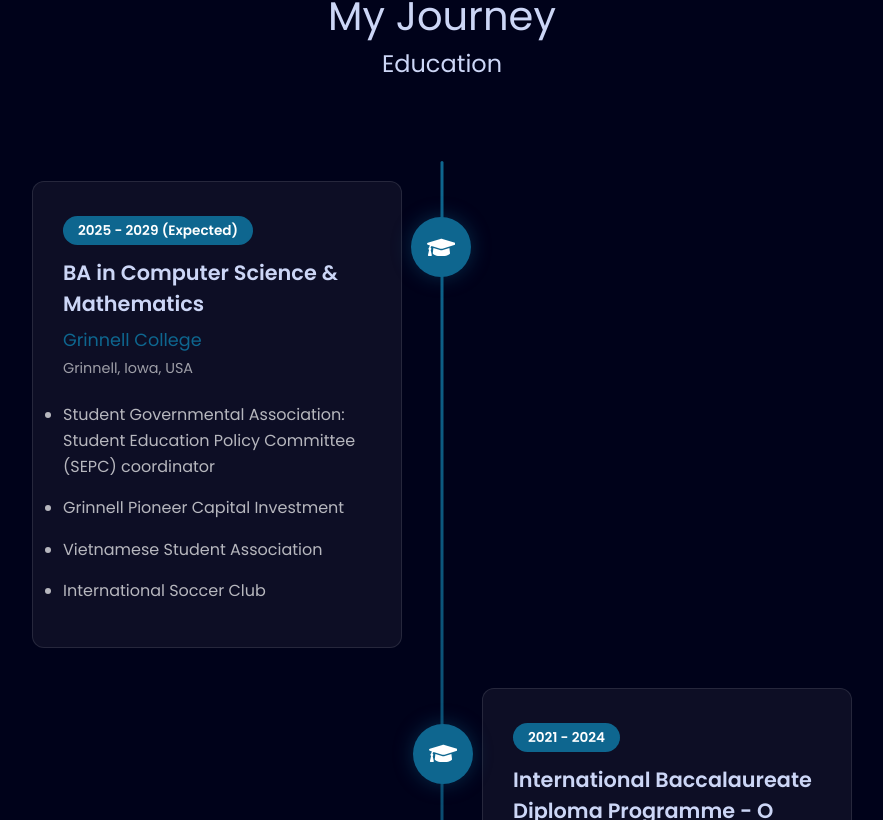
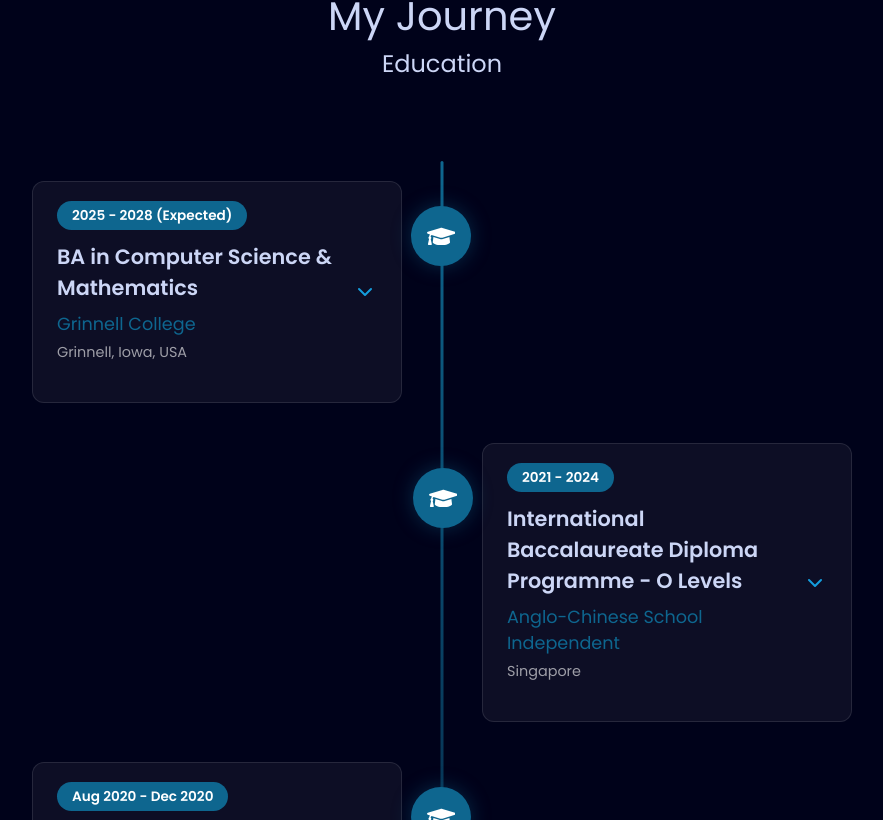
Before and after one commit to Namdo2465/my-portfolio, a React (Create React App) app: page / in a window 1280 px wide. Shown: the part 1800-2620 px from the top of the page, without its empty margins (198-1081 px from the left). Built offline with nearby package versions, Linux system fonts and the light colour scheme.

Commit message:
Fix education + experience grid box

```diff
--- a/src/components/Education.js
+++ b/src/components/Education.js
@@ -1,6 +1,7 @@
-import React from "react";
+import React, { useState } from "react";
 import { motion } from "framer-motion";
 import { FaGraduationCap } from "react-icons/fa";
+import { FiChevronDown } from "react-icons/fi";
 import "../styles/Education.css";
 
 const educationData = [
@@ -9,7 +10,7 @@
     degree: "BA in Computer Science & Mathematics",
     school: "Grinnell College",
     location: "Grinnell, Iowa, USA",
-    period: "2025 - 2029 (Expected)",
+    period: "2025 - 2028 (Expected)",
     activities: [
       "Student Governmental Association: Student Education Policy Committee (SEPC) coordinator",
       "Grinnell Pioneer Capital Investment",
@@ -30,7 +31,8 @@
       "Member of Boarding School Student Council",
       "Executive committee member of Blood Drive donation",
       "Member of School Soccer Team",
-        "Head of Logistics for Choir"],
+      "Head of Logistics for Choir",
+    ],
   },
   {
     id: 3,
@@ -40,12 +42,15 @@
     period: "Aug 2020 - Dec 2020",
     activities: [
       "5th place in the country-wide entrance exam for the Math-specialised class of 2023",
-        "Member of Hanoi-Amsterdam Math Club",],
+      "Member of Hanoi-Amsterdam Math Club",
+    ],
   },
   // Add more education entries as needed
 ];
 
 const Education = () => {
+  const [openId, setOpenId] = useState(null);
+
   const fadeIn = {
     opacity: 1,
     y: 0,
@@ -53,6 +58,10 @@
       duration: 1,
       ease: "easeOut",
     },
+  };
+
+  const toggleItem = (id) => {
+    setOpenId((currentId) => (currentId === id ? null : id));
   };
 
   return (
@@ -75,10 +84,15 @@
         </div>
 
         <div className="timeline">
-          {educationData.map((edu, index) => (
+          {educationData.map((edu, index) => {
+            const isOpen = openId === edu.id;
+
+            return (
               <motion.div
                 key={edu.id}
-              className={`timeline-item ${index % 2 === 0 ? "left" : "right"}`}
+                className={`timeline-item ${
+                  index % 2 === 0 ? "left" : "right"
+                } ${isOpen ? "is-open" : ""}`}
                 initial={{ opacity: 0, y: 50 }}
                 whileInView={fadeIn}
                 viewport={{ once: false }}
@@ -87,14 +101,28 @@
                   <div className="timeline-icon">
                     <FaGraduationCap />
                   </div>
-                <div className="timeline-date">
+                  <button
+                    type="button"
+                    className="timeline-toggle"
+                    aria-expanded={isOpen}
+                    aria-controls={`education-details-${edu.id}`}
+                    onClick={() => toggleItem(edu.id)}
+                  >
+                    <span className="timeline-summary">
+                      <span className="timeline-date">
                         <span>{edu.period}</span>
-                </div>
-                <h3 className="timeline-title">{edu.degree}</h3>
-                <h4 className="timeline-school">{edu.school}</h4>
-                <p className="timeline-location">{edu.location}</p>
-                {edu.activities && (
-                  <ul className="timeline-achievements">
+                      </span>
+                      <span className="timeline-title">{edu.degree}</span>
+                      <span className="timeline-school">{edu.school}</span>
+                      <span className="timeline-location">{edu.location}</span>
+                    </span>
+                    <FiChevronDown className="timeline-chevron" />
+                  </button>
+                  {isOpen && edu.activities && (
+                    <ul
+                      className="timeline-achievements timeline-details"
+                      id={`education-details-${edu.id}`}
+                    >
                       {edu.activities.map((achievement, i) => (
                         <li key={i}>{achievement}</li>
                       ))}
@@ -102,7 +130,8 @@
                   )}
                 </div>
               </motion.div>
-          ))}
+            );
+          })}
         </div>
       </div>
     </div>
--- a/src/components/Experience.js
+++ b/src/components/Experience.js
@@ -1,6 +1,7 @@
-import React from "react";
+import React, { useState } from "react";
 import { motion } from "framer-motion";
 import { FaBriefcase } from "react-icons/fa";
+import { FiChevronDown } from "react-icons/fi";
 import "../styles/Experience.css";
 
 const experienceData = [
@@ -9,7 +10,7 @@
     title: "Software Engineer Intern",
     company: "FinBud AI",
     location: "Chicago, Illinois",
-    period: "Aug 2025 - Present",
+    period: "Aug 2025 - Apr 2026",
     responsibilities: [
       "Integrated financial chatbot by connecting FastAPI backend with Vue.js frontend, enabling users to access real-time investment insights and market analysis.",
       "Engineered RAG pipeline using LangChain and ChromaDB to retrieve and ground LLM responses in real-time data, improving answer accuracy and reducing hallucinations.",
@@ -55,6 +56,8 @@
 ];
 
 const Experience = () => {
+  const [openId, setOpenId] = useState(null);
+
   const fadeIn = {
     opacity: 1,
     y: 0,
@@ -62,6 +65,10 @@
       duration: 1,
       ease: "easeOut",
     },
+  };
+
+  const toggleItem = (id) => {
+    setOpenId((currentId) => (currentId === id ? null : id));
   };
 
   return (
@@ -80,10 +87,15 @@
         </div>
 
         <div className="timeline">
-          {experienceData.map((exp, index) => (
+          {experienceData.map((exp, index) => {
+            const isOpen = openId === exp.id;
+
+            return (
               <motion.div
                 key={exp.id}
-              className={`timeline-item ${index % 2 === 1 ? "left" : "right"}`}
+                className={`timeline-item ${
+                  index % 2 === 1 ? "left" : "right"
+                } ${isOpen ? "is-open" : ""}`}
                 initial={{ opacity: 0, y: 50 }}
                 whileInView={fadeIn}
                 viewport={{ once: false }}
@@ -92,14 +104,28 @@
                   <div className="timeline-icon">
                     <FaBriefcase />
                   </div>
-                <div className="timeline-date">
+                  <button
+                    type="button"
+                    className="timeline-toggle"
+                    aria-expanded={isOpen}
+                    aria-controls={`experience-details-${exp.id}`}
+                    onClick={() => toggleItem(exp.id)}
+                  >
+                    <span className="timeline-summary">
+                      <span className="timeline-date">
                         <span>{exp.period}</span>
-                </div>
-                <h3 className="timeline-company">{exp.company}</h3>
-                <h4 className="timeline-title">{exp.title}</h4>
-                <p className="timeline-location">{exp.location}</p>
-                {exp.responsibilities && (
-                  <ul className="timeline-responsibilities">
+                      </span>
+                      <span className="timeline-company">{exp.company}</span>
+                      <span className="timeline-title">{exp.title}</span>
+                      <span className="timeline-location">{exp.location}</span>
+                    </span>
+                    <FiChevronDown className="timeline-chevron" />
+                  </button>
+                  {isOpen && exp.responsibilities && (
+                    <ul
+                      className="timeline-responsibilities timeline-details"
+                      id={`experience-details-${exp.id}`}
+                    >
                       {exp.responsibilities.map((item, i) => (
                         <li key={i}>{item}</li>
                       ))}
@@ -107,7 +133,8 @@
                   )}
                 </div>
               </motion.div>
-          ))}
+            );
+          })}
         </div>
       </div>
     </div>
--- a/src/styles/Education.css
+++ b/src/styles/Education.css
@@ -71,14 +71,65 @@
 
 
 /* Timeline Content Box - Made Bigger */
-.timeline-content {
+  .timeline-content {
     position: relative;
     background: rgba(255, 255, 255, 0.05);
     border: 1px solid rgba(255, 255, 255, 0.1);
     border-radius: 12px;
-    padding: 35px 30px;  /* Increased from 25px */
-    min-height: 200px;   /* Add minimum height */
+    padding: 24px 24px;
+    min-height: auto;
     transition: all 0.3s ease;
+  }
+
+  .education .timeline-content:hover,
+  .education .timeline-item.is-open .timeline-content {
+    background: rgba(255, 255, 255, 0.08);
+    border-color: #0e668f;
+    box-shadow: 0 10px 30px rgba(0, 0, 0, 0.25);
+  }
+
+  .education .timeline-toggle {
+    width: 100%;
+    border: 0;
+    padding: 0;
+    background: transparent;
+    color: inherit;
+    cursor: pointer;
+    display: flex;
+    align-items: center;
+    justify-content: space-between;
+    gap: 18px;
+    text-align: left;
+  }
+
+  .education .timeline-toggle:focus-visible {
+    outline: 2px solid #149ddd;
+    outline-offset: 6px;
+    border-radius: 8px;
+  }
+
+  .education .timeline-summary {
+    display: flex;
+    flex-direction: column;
+    align-items: flex-start;
+  }
+
+  .education .timeline-chevron {
+    flex: 0 0 auto;
+    color: #149ddd;
+    font-size: 1.5rem;
+    transition: transform 0.25s ease;
+  }
+
+  .education .timeline-item.is-open .timeline-chevron {
+    transform: rotate(180deg);
+  }
+
+  .education .timeline-details {
+    list-style: none;
+    padding: 18px 0 0;
+    margin: 18px 0 0;
+    border-top: 1px solid rgba(255, 255, 255, 0.1);
   }
 
   /* Bigger text inside */
@@ -116,10 +167,17 @@
 
   .timeline-achievements li {
     color: rgba(255, 255, 255, 0.7);
-    font-size: 1rem;     /* Increased from 0.85rem */
-    padding: 8px 0;      /* Increased from 5px */
+    font-size: 1rem;
+    padding: 8px 0 8px 20px;
     position: relative;
     line-height: 1.6;
+  }
+
+  .timeline-achievements li::before {
+    content: '▹';
+    color: #0e668f;
+    position: absolute;
+    left: 0;
   }
 
   /* Timeline Icon - Also bigger */
--- a/src/styles/Experience.css
+++ b/src/styles/Experience.css
@@ -72,9 +72,9 @@
     background: rgba(255, 255, 255, 0.05);
     border: 1px solid rgba(255, 255, 255, 0.1);
     border-radius: 12px;
-    padding: 45px 40px;      /* Increased from 35px 30px */
-    min-height: 300px;        /* Increased from 200px */
-    min-width: 380px;         /* Added minimum width */
+    padding: 28px 28px;
+    min-height: auto;
+    min-width: 0;
     transition: all 0.3s ease;
   }
 
@@ -83,6 +83,49 @@
     border-color: #0e668f;
     transform: translateY(-5px);
     box-shadow: 0 10px 30px rgba(0, 0, 0, 0.3);
+  }
+
+  .experience .timeline-item.is-open .timeline-content {
+    background: rgba(255, 255, 255, 0.08);
+    border-color: #0e668f;
+    box-shadow: 0 10px 30px rgba(0, 0, 0, 0.3);
+  }
+
+  .experience .timeline-toggle {
+    width: 100%;
+    border: 0;
+    padding: 0;
+    background: transparent;
+    color: inherit;
+    cursor: pointer;
+    display: flex;
+    align-items: center;
+    justify-content: space-between;
+    gap: 18px;
+    text-align: left;
+  }
+
+  .experience .timeline-toggle:focus-visible {
+    outline: 2px solid #149ddd;
+    outline-offset: 6px;
+    border-radius: 8px;
+  }
+
+  .experience .timeline-summary {
+    display: flex;
+    flex-direction: column;
+    align-items: flex-start;
+  }
+
+  .experience .timeline-chevron {
+    flex: 0 0 auto;
+    color: #149ddd;
+    font-size: 1.5rem;
+    transition: transform 0.25s ease;
+  }
+
+  .experience .timeline-item.is-open .timeline-chevron {
+    transform: rotate(180deg);
   }
 
   /* Timeline Icon */
@@ -155,15 +198,16 @@
   .experience .timeline-location {
     color: rgba(255, 255, 255, 0.6);
     font-size: 1rem;
-    margin-bottom: 30px;
+    margin-bottom: 0;
     font-family: inherit;
   }
 
   /* Responsibilities */
   .experience .timeline-responsibilities {
     list-style: none;
-    padding: 0;
-    margin: 0;
+    padding: 18px 0 0;
+    margin: 18px 0 0;
+    border-top: 1px solid rgba(255, 255, 255, 0.1);
   }
 
   .experience .timeline-item.left .timeline-responsibilities {
```
Also changed, not shown: src/components/HeroSection.js (+23 -19 lines), 2 other files (tests, documents, lock files or other folders). Lines whose indentation alone changed are shown as unchanged.
